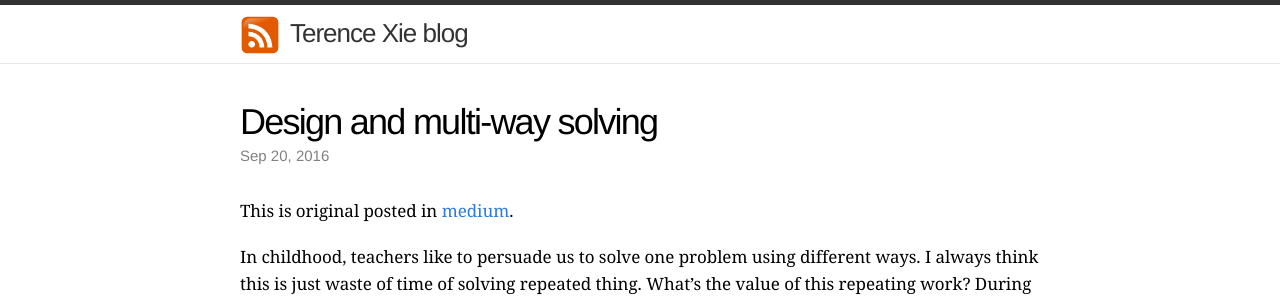
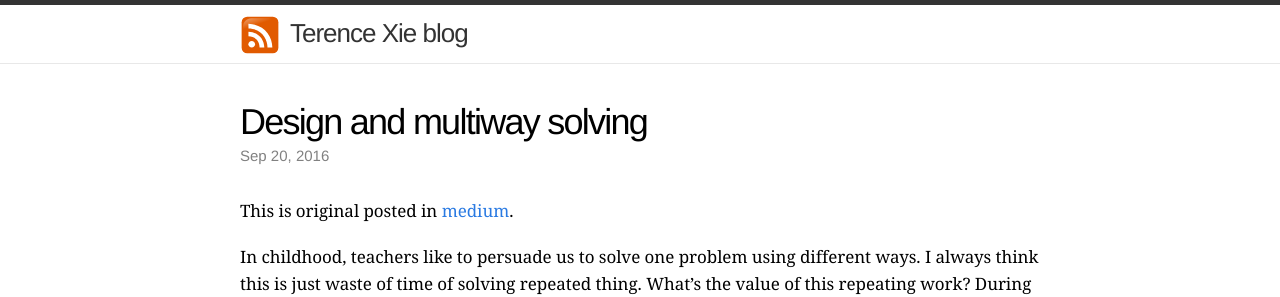
Before and after one commit to kid551/kid551.github.io, a Jekyll site: the page built from _posts/2016-09-20-design-multiway.md, in a window 1280 px wide. Shown: the top 297 px of the page. Built offline with Jekyll 4.4.1, drawn with Linux system fonts in a browser that asks for light colours; comment, search, counter and statistics services are not loaded.

Commit message:
Update 2016-09-20-design-multiway.md

```diff
--- a/_posts/2016-09-20-design-multiway.md
+++ b/_posts/2016-09-20-design-multiway.md
@@ -1,7 +1,7 @@
 ---
 layout: post
 comments: true
-title:  "Design and multi-way solving"
+title:  "Design and multiway solving"
 excerpt: "relationships between design and multi-way solving"
 date:   2016-09-20
 mathjax: false
```
